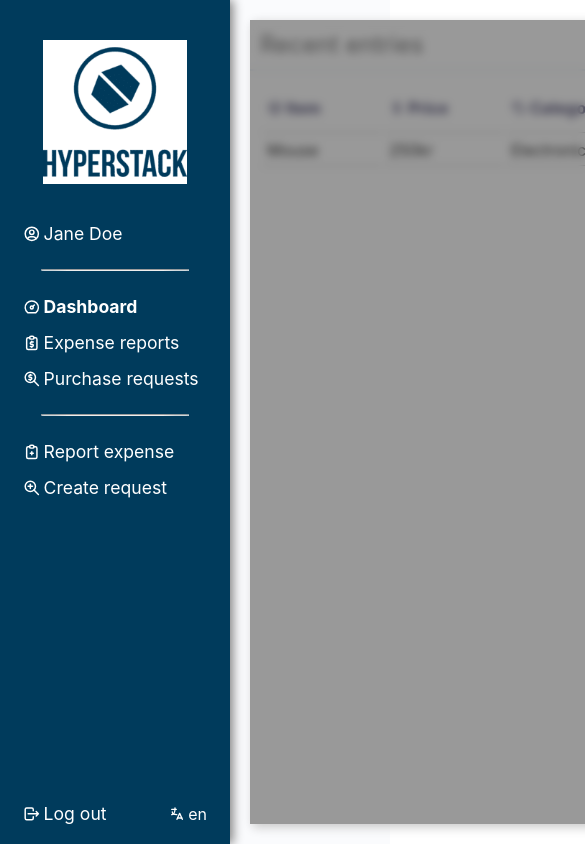
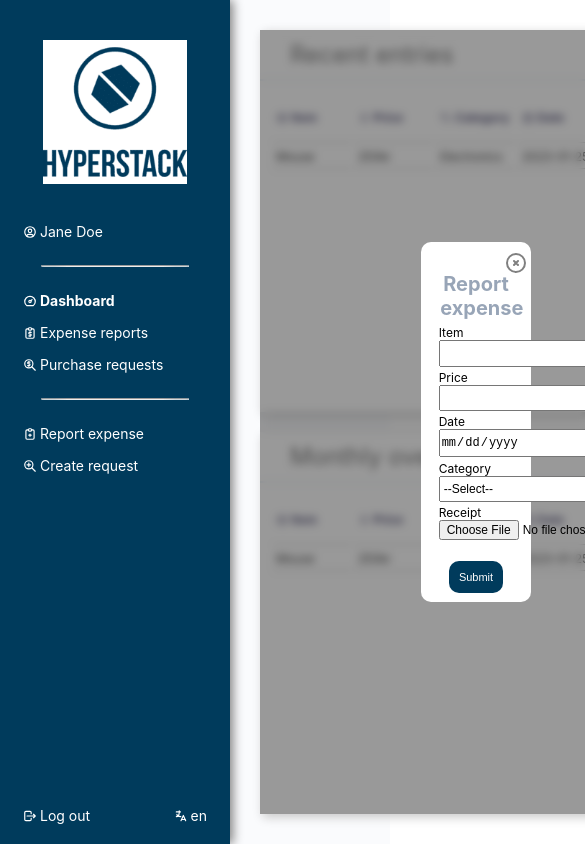
Before and after one commit to Priya-Pdh/ExpenseApp, a React (Create React App) app: page /dashboard in a window 390 px wide. Both pictures are taken after a click on the button "Report expense". Shown: the top 844 px of the page, 585 px wide, since content can reach past the window. Built offline with nearby package versions, Linux system fonts and the light colour scheme.

Commit message:
worked with responsiveness(haven't made the hamburger yet) (#47)
Co-authored-by: Tõnis Rand <16854594+fn-ix@users.noreply.github.com>

```diff
--- a/src/components/List/style.scss
+++ b/src/components/List/style.scss
@@ -3,18 +3,18 @@
 table {
   margin: 10px;
   width: calc(100% - 20px);
-
   th {
     height: 50px;
     color: $text_color;
     text-align: left;
+
   }
 
   th,
   td {
     border-bottom: 1px solid lightgray;
     min-width: 120px;
-    padding: 5px;
+    padding: 4px;
   }
 
   td {
@@ -29,4 +29,16 @@ table {
       margin-right: 3px;
     }
   }
+
+  @media (max-width: 1024px) {
+    th,td {
+      min-width: 110px;
+    }
+  }
+  @media (max-width: 768px) {
+    th,td {
+      font-size: 12px;
+      min-width: 80px;
+    }
+  }
 }
--- a/src/components/Navbar/style.scss
+++ b/src/components/Navbar/style.scss
@@ -85,8 +85,20 @@
       color: grey;
     }
   }
-
   .lang_switcher {
     font-size: 1rem;
   }
+
+  @media (max-width: 768px) {
+    .navlink {
+      font-size: 14px;
+    }
+  }
+
+  @media (max-width: 320px) {
+    .navlink {
+      font-size: 10px;
+    }
+  }
+
 }
--- a/src/components/NewItem/style.scss
+++ b/src/components/NewItem/style.scss
@@ -93,4 +93,42 @@
 
   }
 
+  @media (max-width: 1024px) {
+    .new_expense_heading {
+      font-size: 25px;
+      padding: 2%;
+    }
+    .form_label, .form_input {
+      font-size: 15px;
+    }
+
+  }
+  @media (max-width: 768px) {
+    .new_expense_heading {
+      font-size: 20px;
+    }
+    .form_label, .form_input {
+      font-size: 12px;
+    }
+    .submit_button {
+      font-size: 11px;
+    }
+
+  }
+  @media (max-width: 320px) {
+    .new_expense_heading {
+      font-size: 15px;
+    }
+    .new_expense_container {
+      width: 70vw;
+    }
+
+    .form_label, .form_input {
+      font-size: 10px;
+    }
+    .submit_button {
+      font-size: 10px;
+      height: 3.5vh;
+    }
+  }
 }
--- a/src/pages/Dashboard/style.scss
+++ b/src/pages/Dashboard/style.scss
@@ -7,22 +7,19 @@
 
   main {
     flex: 1;
-    height: calc(100% - 40px);
-    margin: 20px;
-    display: flex;
+    margin: 30px;
+    display: grid;
     gap: 20px;
     position: relative;
   }
 
   section {
-    width: calc(50% - 10px);
     box-shadow: 3px 3px 10px rgb(198, 198, 198);
     background-color: white;
-    overflow-x: scroll;
   }
 
   header {
-    padding: 10px;
+    padding: 10px 0 10px 30px;
     font-size: 1.5rem;
     border-bottom: 2px solid $secondary_color;
     color: gray;
--- a/src/pages/ExpensesPurchases/style.scss
+++ b/src/pages/ExpensesPurchases/style.scss
@@ -45,4 +45,21 @@
       background-color: $primary_color;
     }
   }
+
+  @media (max-width: 1024px) {
+    header {
+      font-size: 1.6rem;
+    }
+  }
+  @media (max-width: 768px) {
+    header {
+      font-size: 1.2rem;
+    }
+  }
+  @media (max-width: 320px) {
+    header {
+      font-size: 1rem;
+    }
+  }
+
 }
```
